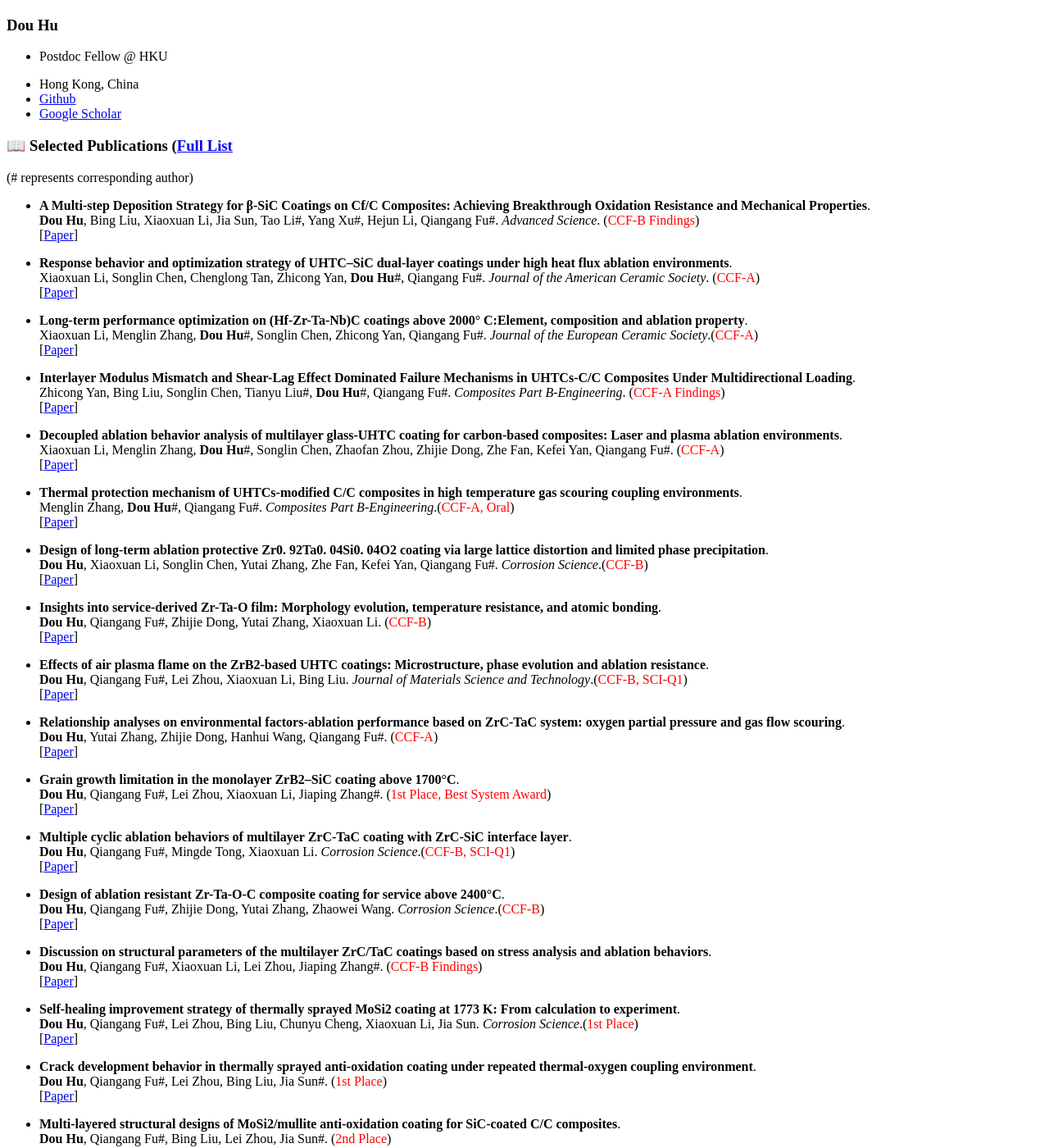
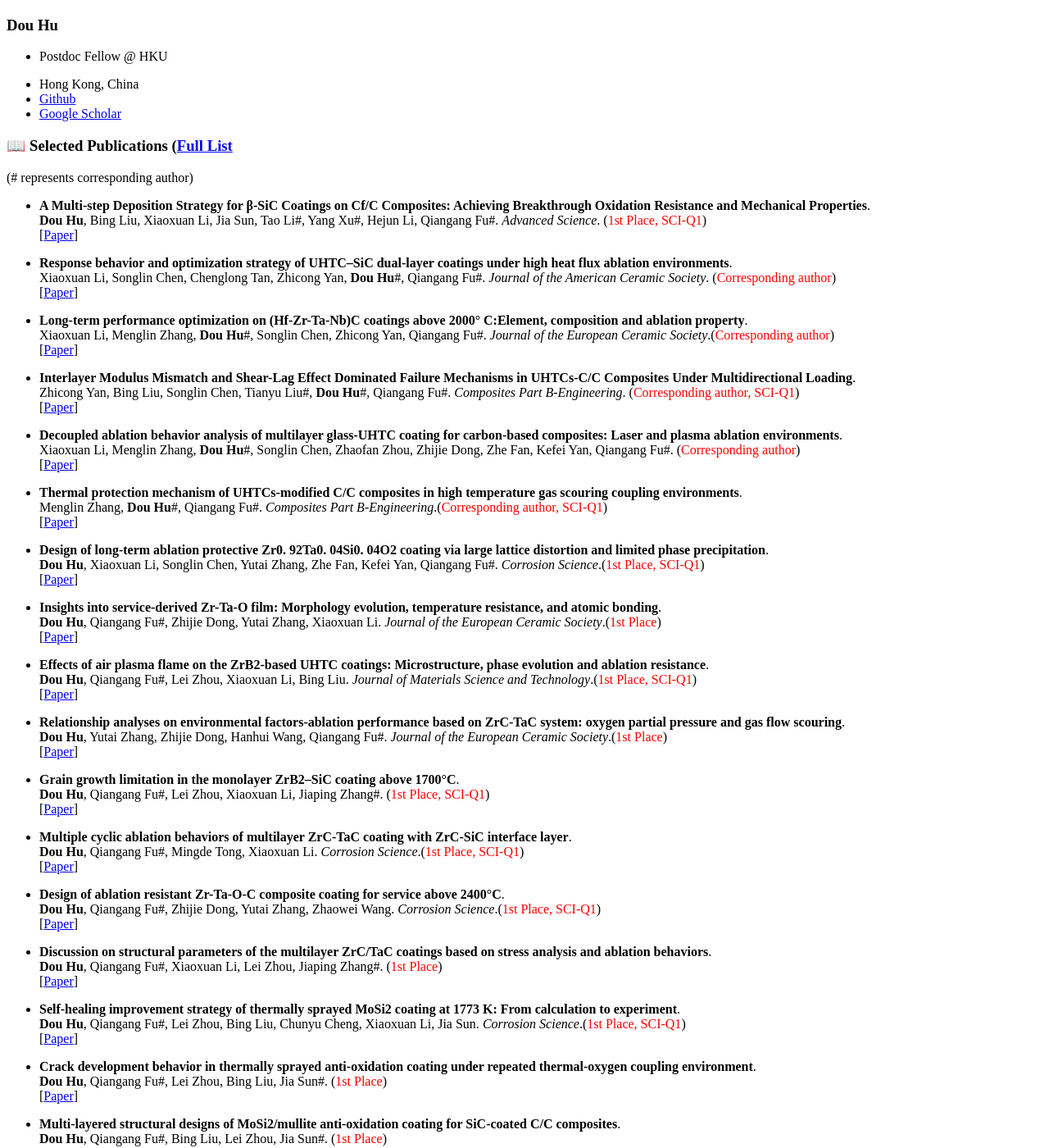
Before and after one commit to douhu777/douhu777.github.io, a Jekyll site: the page built from _pages/includes/pub.md, in a window 1280 px wide and 1400 px high, scrolled down 201 px. Shown: the whole window at 82% size. Built offline with Jekyll 4.4.1, drawn with Linux system fonts in a browser that asks for light colours; our own code applies the rules of GitHub Pages for plain Markdown files.

Commit message:
更新了个人首页

```diff
--- a/_pages/includes/pub.md
+++ b/_pages/includes/pub.md
@@ -2,63 +2,63 @@
 (\# represents corresponding author)
 
 - **A Multi-step Deposition Strategy for β-SiC Coatings on Cf/C Composites: Achieving Breakthrough Oxidation Resistance and Mechanical Properties**.   \
-  **Dou Hu**, Bing Liu, Xiaoxuan Li, Jia Sun, Tao Li\#, Yang Xu\#, Hejun Li, Qiangang Fu\#. *Advanced Science*. (<font color="red">CCF-B Findings</font>)  \
+  **Dou Hu**, Bing Liu, Xiaoxuan Li, Jia Sun, Tao Li\#, Yang Xu\#, Hejun Li, Qiangang Fu\#. *Advanced Science*. (<font color="red">1st Place, SCI-Q1</font>)  \
   [[Paper](doi: 10.1002/advs.202517256)]
 
 - **Response behavior and optimization strategy of UHTC–SiC dual‐layer coatings under high heat flux ablation environments**.  \
-  Xiaoxuan Li, Songlin Chen, Chenglong Tan, Zhicong Yan, **Dou Hu**\#, Qiangang Fu\#. *Journal of the American Ceramic Society*. (<font color="red">CCF-A</font>)  \
+  Xiaoxuan Li, Songlin Chen, Chenglong Tan, Zhicong Yan, **Dou Hu**\#, Qiangang Fu\#. *Journal of the American Ceramic Society*. (<font color="red">Corresponding author</font>)  \
   [[Paper](https://ceramics.onlinelibrary.wiley.com/doi/abs/10.1111/jace.70030)]
 
 - **Long-term performance optimization on (Hf-Zr-Ta-Nb)C coatings above 2000° C:Element, composition and ablation property**.  \
-  Xiaoxuan Li, Menglin Zhang, **Dou Hu**\#, Songlin Chen, Zhicong Yan, Qiangang Fu\#. *Journal of the European Ceramic Society*.(<font color="red">CCF-A</font>)  \
+  Xiaoxuan Li, Menglin Zhang, **Dou Hu**\#, Songlin Chen, Zhicong Yan, Qiangang Fu\#. *Journal of the European Ceramic Society*.(<font color="red">Corresponding author</font>)  \
   [[Paper](https://www.sciencedirect.com/science/article/abs/pii/S0955221925002237)]
 
 - **Interlayer Modulus Mismatch and Shear-Lag Effect Dominated Failure Mechanisms in UHTCs-C/C Composites Under Multidirectional Loading**. \
-  Zhicong Yan, Bing Liu, Songlin Chen, Tianyu Liu\#, **Dou Hu**\#, Qiangang Fu\#. *Composites Part B-Engineering*. (<font color="red">CCF-A Findings</font>)  \
+  Zhicong Yan, Bing Liu, Songlin Chen, Tianyu Liu\#, **Dou Hu**\#, Qiangang Fu\#. *Composites Part B-Engineering*. (<font color="red">Corresponding author, SCI-Q1</font>)  \
   [[Paper](https://www-sciencedirect-com.eproxy.lib.hku.hk/science/article/pii/S1359836825008340)]
 
 - **Decoupled ablation behavior analysis of multilayer glass-UHTC coating for carbon-based composites: Laser and plasma ablation environments**. <br>
-  Xiaoxuan Li, Menglin Zhang, **Dou Hu**\#, Songlin Chen, Zhaofan Zhou, Zhijie Dong, Zhe Fan, Kefei Yan, Qiangang Fu\#. (<font color="red">CCF-A</font>) <br>
+  Xiaoxuan Li, Menglin Zhang, **Dou Hu**\#, Songlin Chen, Zhaofan Zhou, Zhijie Dong, Zhe Fan, Kefei Yan, Qiangang Fu\#. (<font color="red">Corresponding author</font>) <br>
   [[Paper](https://www-sciencedirect-com.eproxy.lib.hku.hk/science/article/pii/S0955221925004248)]
 
 - **Thermal protection mechanism of UHTCs-modified C/C composites in high temperature gas scouring coupling environments**. <br>
-  Menglin Zhang, **Dou Hu**\#, Qiangang Fu\#. *Composites Part B-Engineering*.(<font color="red">CCF-A, Oral</font>) <br>
+  Menglin Zhang, **Dou Hu**\#, Qiangang Fu\#. *Composites Part B-Engineering*.(<font color="red">Corresponding author, SCI-Q1</font>) <br>
   [[Paper](https://www-sciencedirect-com.eproxy.lib.hku.hk/science/article/pii/S1359836825004512)]
 
 - **Design of long-term ablation protective Zr0. 92Ta0. 04Si0. 04O2 coating via large lattice distortion and limited phase precipitation**. \
-  **Dou Hu**, Xiaoxuan Li, Songlin Chen, Yutai Zhang, Zhe Fan, Kefei Yan, Qiangang Fu\#. *Corrosion Science*.(<font color="red">CCF-B</font>) \
+  **Dou Hu**, Xiaoxuan Li, Songlin Chen, Yutai Zhang, Zhe Fan, Kefei Yan, Qiangang Fu\#. *Corrosion Science*.(<font color="red">1st Place, SCI-Q1</font>) \
   [[Paper](https://www.sciencedirect.com/science/article/abs/pii/S0010938X25000162)]
 
 - **Insights into service-derived Zr-Ta-O film: Morphology evolution, temperature resistance, and atomic bonding**. \
-  **Dou Hu**, Qiangang Fu\#, Zhijie Dong, Yutai Zhang, Xiaoxuan Li. (<font color="red">CCF-B</font>) \
+  **Dou Hu**, Qiangang Fu\#, Zhijie Dong, Yutai Zhang, Xiaoxuan Li.  *Journal of the European Ceramic Society*.(<font color="red">1st Place</font>) \
   [[Paper](https://www-sciencedirect-com.eproxy.lib.hku.hk/science/article/pii/S0955221923006908)]
 
 - **Effects of air plasma flame on the ZrB2-based UHTC coatings: Microstructure, phase evolution and ablation resistance**. \
-  **Dou Hu**, Qiangang Fu\#, Lei Zhou, Xiaoxuan Li, Bing Liu. *Journal of Materials Science and Technology*.(<font color="red">CCF-B, SCI-Q1</font>) \
+  **Dou Hu**, Qiangang Fu\#, Lei Zhou, Xiaoxuan Li, Bing Liu. *Journal of Materials Science and Technology*.(<font color="red">1st Place, SCI-Q1</font>) \
   [[Paper](https://www-sciencedirect-com.eproxy.lib.hku.hk/science/article/pii/S1005030223001603)]
 
 - **Relationship analyses on environmental factors-ablation performance based on ZrC-TaC system: oxygen partial pressure and gas flow scouring**. \
-  **Dou Hu**, Yutai Zhang, Zhijie Dong, Hanhui Wang, Qiangang Fu\#. (<font color="red">CCF-A</font>) \
+  **Dou Hu**, Yutai Zhang, Zhijie Dong, Hanhui Wang, Qiangang Fu\#. *Journal of the European Ceramic Society*.(<font color="red">1st Place</font>) \
   [[Paper](https://www-sciencedirect-com.eproxy.lib.hku.hk/science/article/pii/S0955221923000225)]
 
 - **Grain growth limitation in the monolayer ZrB2–SiC coating above 1700°C**. \
-  **Dou Hu**, Qiangang Fu\#, Lei Zhou, Xiaoxuan Li, Jiaping Zhang\#. (<font color="red">1st Place, Best System Award</font>) \
+  **Dou Hu**, Qiangang Fu\#, Lei Zhou, Xiaoxuan Li, Jiaping Zhang\#. (<font color="red">1st Place, SCI-Q1</font>) \
   [[Paper](https://www-sciencedirect-com.eproxy.lib.hku.hk/science/article/pii/S0272884222004060)]
 
 - **Multiple cyclic ablation behaviors of multilayer ZrC-TaC coating with ZrC-SiC interface layer**.  \
-  **Dou Hu**, Qiangang Fu\#, Mingde Tong, Xiaoxuan Li. *Corrosion Science*.(<font color="red">CCF-B, SCI-Q1</font>) \
+  **Dou Hu**, Qiangang Fu\#, Mingde Tong, Xiaoxuan Li. *Corrosion Science*.(<font color="red">1st Place, SCI-Q1</font>) \
   [[Paper](https://www-sciencedirect-com.eproxy.lib.hku.hk/science/article/pii/S0010938X22001330)]
 
 - **Design of ablation resistant Zr-Ta-O-C composite coating for service above 2400°C**. \
-  **Dou Hu**, Qiangang Fu\#, Zhijie Dong, Yutai Zhang, Zhaowei Wang. *Corrosion Science*.(<font color="red">CCF-B</font>) \
+  **Dou Hu**, Qiangang Fu\#, Zhijie Dong, Yutai Zhang, Zhaowei Wang. *Corrosion Science*.(<font color="red">1st Place, SCI-Q1</font>) \
   [[Paper](https://doi-org.eproxy.lib.hku.hk/10.1016/j.corsci.2022.110221)]
 
 - **Discussion on structural parameters of the multilayer ZrC/TaC coatings based on stress analysis and ablation behaviors**.  <br>
-  **Dou Hu**, Qiangang Fu\#, Xiaoxuan Li, Lei Zhou, Jiaping Zhang\#. (<font color="red">CCF-B Findings</font>) \
+  **Dou Hu**, Qiangang Fu\#, Xiaoxuan Li, Lei Zhou, Jiaping Zhang\#. (<font color="red">1st Place</font>) \
   [[Paper](https://doi-org.eproxy.lib.hku.hk/10.1016/j.surfcoat.2022.128243)]
 
 - **Self-healing improvement strategy of thermally sprayed MoSi2 coating at 1773 K: From calculation to experiment**. \
-  **Dou Hu**, Qiangang Fu\#, Lei Zhou, Bing Liu, Chunyu Cheng, Xiaoxuan Li, Jia Sun. *Corrosion Science*.(<font color="red">1st Place</font>) \
+  **Dou Hu**, Qiangang Fu\#, Lei Zhou, Bing Liu, Chunyu Cheng, Xiaoxuan Li, Jia Sun. *Corrosion Science*.(<font color="red">1st Place, SCI-Q1</font>) \
   [[Paper](https://doi-org.eproxy.lib.hku.hk/10.1016/j.corsci.2021.109599)]
 
 - **Crack development behavior in thermally sprayed anti-oxidation coating under repeated thermal-oxygen coupling environment**. \
@@ -66,7 +66,7 @@
   [[Paper](https://doi-org.eproxy.lib.hku.hk/10.1016/j.ceramint.2021.02.098)]
 
 - **Multi-layered structural designs of MoSi2/mullite anti-oxidation coating for SiC-coated C/C composites**. \
-  **Dou Hu**, Qiangang Fu\#, Bing Liu, Lei Zhou, Jia Sun\#. (<font color="red">2nd Place</font>) \
+  **Dou Hu**, Qiangang Fu\#, Bing Liu, Lei Zhou, Jia Sun\#. (<font color="red">1st Place</font>) \
   [[Paper](https://doi-org.eproxy.lib.hku.hk/10.1016/j.surfcoat.2021.126901)]
 
 - **Stress design of a laminated MoSi2/Cr coating under particle impact and high temperature environment**. \
@@ -74,5 +74,5 @@
   [[Paper](https://doi-org.eproxy.lib.hku.hk/10.1016/j.ceramint.2020.01.076)]
 
 - **Structural design and ablation performance of ZrB2/MoSi2 laminated coating for SiC coated carbon/carbon composites**. \
-  **Dou Hu**, Qiangang Fu\#, Tianyu Liu, Mingde Tong. *Journal of the European Ceramic Society*.(<font color="red">CCF-A, Oral</font>) \
+  **Dou Hu**, Qiangang Fu\#, Tianyu Liu, Mingde Tong. *Journal of the European Ceramic Society*.(<font color="red">1st Place</font>) \
   [[Paper](https://doi-org.eproxy.lib.hku.hk/10.1016/j.jeurceramsoc.2019.09.046)]
```
Also changed, not shown: _pages/includes/intro.md (+6 -5 lines).
